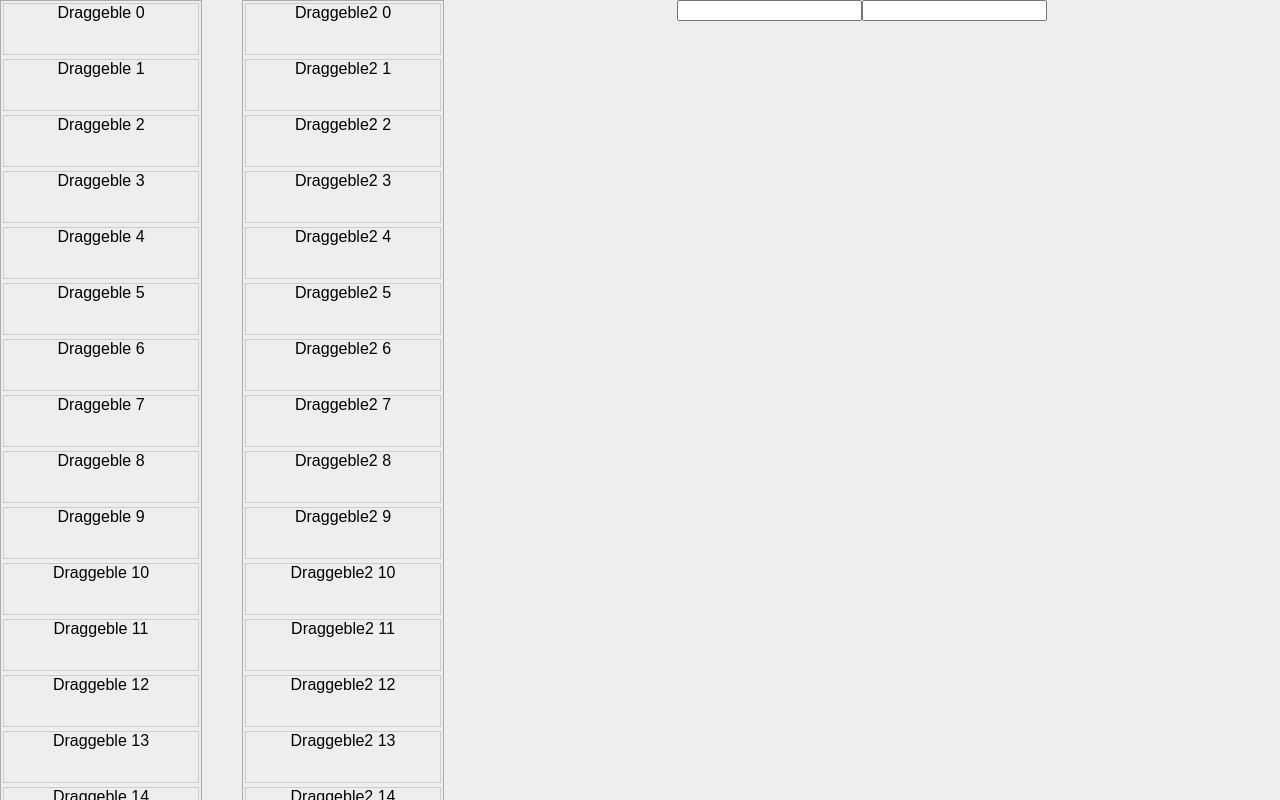
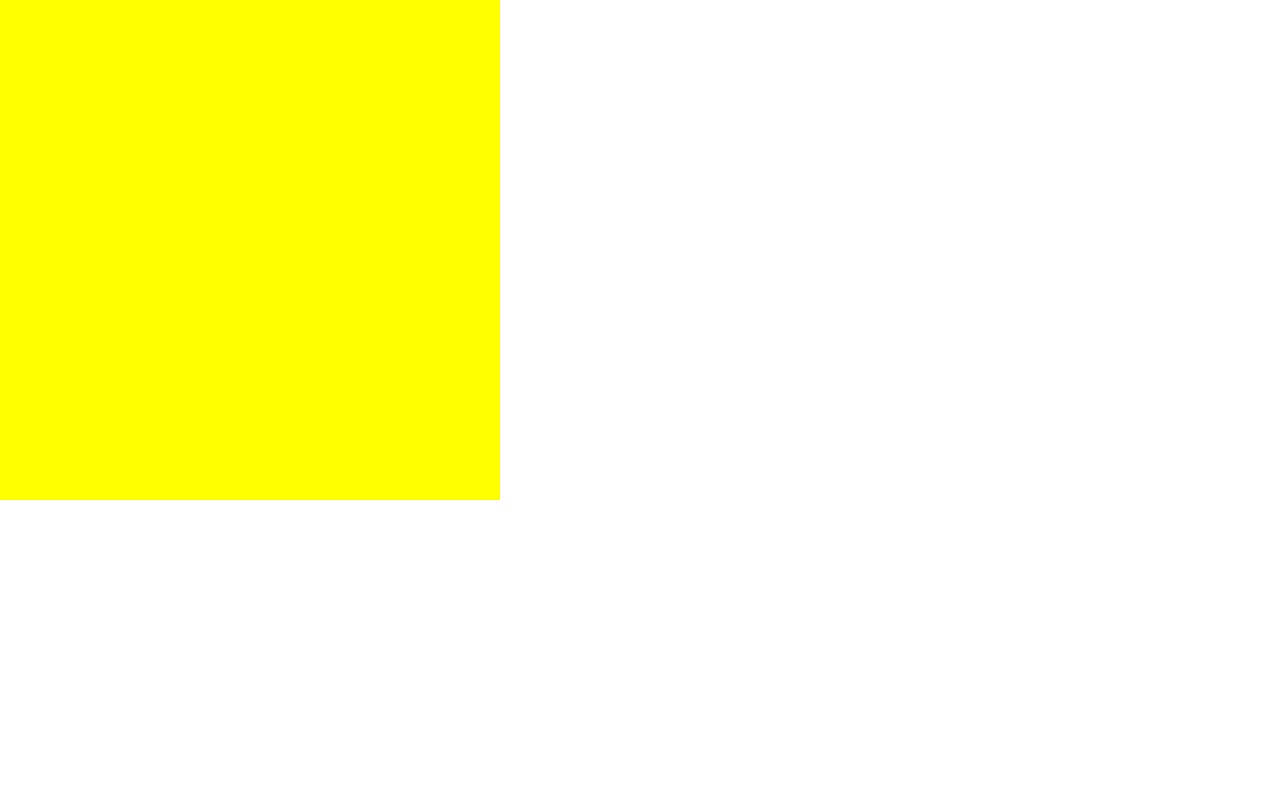
Before and after one commit to kutlugsahin/smooth-dnd-demo, a React (Create React App) app: page / in a window 1280 px wide. Built offline with nearby package versions, Linux system fonts and the light colour scheme.

Commit message:
vanilla impl

```diff
--- a/src/App.js
+++ b/src/App.js
@@ -8,8 +8,8 @@ class App extends Component {
   constructor(props) {
     super(props);
     this.state = {
-      items: Array(50).fill(undefined).map((p, i) => i),
-      items2: Array(50).fill(undefined).map((p, i) => i),
+      items: 'Array(50).fill(undefined)'.split('').map((p, i) => i),
+      items2: 'Array(50).fill(undefined)'.split('').map((p, i) => i),
     };
   }
 
--- /dev/null
+++ b/src/Tryout.js
@@ -0,0 +1,61 @@
+import React, { Component } from 'react';
+
+export default class extends Component {
+  render() {
+    return (
+      <div style={{ width: '500px', height: '500px',  overflowY: 'auto'}}>
+        <div id="a" style={{
+          width: '500px',
+          height: '1000px',
+          overflow: 'auto',
+          backgroundColor: 'yellow'
+        }}>
+        </div>
+      </div>
+    );
+  }
+}
+
+const getIntersection = (rect1, rect2) => {
+  return {
+    left: Math.max(rect1.left, rect2.left),
+    top: Math.max(rect1.top, rect2.top),
+    right: Math.min(rect1.right, rect2.right),
+    bottom: Math.min(rect1.bottom, rect2.bottom),
+  }
+}
+
+const getVisibleRect = (element) => {
+  let currentElement = element;
+  let rect = element.getBoundingClientRect();
+  currentElement = element.parentElement;
+  while (currentElement) {
+    rect = getIntersection(rect, currentElement.getBoundindClientRect())
+  }
+  return rect;
+}
+
+const listenScrollParent = (element, clb) => {
+  let scrollers = [];
+  const dispose = () => {
+    scrollers.forEach(p => {
+      p.removeEventListener('scroll', clb);
+    });
+    window.removeEventListener('scroll', clb);
+  }
+
+  let currentElement = element;
+  while (currentElement) {
+    if (currentElement.scrollHeight > currentElement.offsetHeight) {
+      currentElement.addEventListener('scroll', clb);
+      scrollers.push(currentElement);
+    }
+    currentElement = currentElement.parentElement;
+  }
+
+  window.addEventListener('scroll', clb);
+
+  return {
+    dispose
+  }
+}
--- a/src/container/index.jsx
+++ b/src/container/index.jsx
@@ -44,14 +44,32 @@ class Container extends Component {
     this.setWrapperSizes = this.setWrapperSizes.bind(this);
     this.getWrapperSizes = this.getWrapperSizes.bind(this);
     this.saveState = this.saveState.bind(this);
+    this.previewRemoveItem = this.previewRemoveItem.bind(this);
+    this.previewAddItem = this.previewAddItem.bind(this);
+    this.resetPreview = this.resetPreview.bind(this);
     this.wrappers = [];
     this.draggables = [];
     this.state = {
-      dispatch: -1,
-      attach: -1,
-      animate: true,
-      size: 56
+      previewRemoveItemIndex: null,
+      previewAddItemIndex: null,
+      animate: true
     }
+  }
+
+  previewAddItem(index, size) {
+    if (this.state.previewAddItemIndex !== index || this.state.size !== size) {
+      this.setContainerState({ previewAddItemIndex: index, size });
+    }
+  }
+
+  previewRemoveItem(index) {
+    if (this.state.previewRemoveItemIndex !== index) {
+      this.setContainerState({ previewRemoveItemIndex: index });
+    }
+  }
+
+  resetPreview() {
+    this.setContainerState({ previewAddItemIndex: null, previewRemoveItemIndex: null });
   }
 
   componentDidMount() {
@@ -75,38 +93,66 @@ class Container extends Component {
     this.containerVisibleRect = { x: left, y: top, width, height };
   }
 
+  // handleInbound(draggingContext, x, y) {
+  //   let index = 0;
+  //   const diff = getDragDistanceToContainerBeginning(x, y, this);
+  //   const draggingElementSize = this.getElementSize(draggingContext.element);
+  //   const wrapperSizes = this.getWrapperSizes();
+  //   if (this.state.previewAddItemIndex !== null) {
+  //     let totalSize = 0;
+  //     for (let i = 0; i < wrapperSizes.length; i++) {
+  //       const [start, end] = wrapperSizes[i];
+  //       if (this.state.previewAddItemIndex < i) {
+  //         if (diff >= start && diff < end) {
+  //           index = i;
+  //           break;
+  //         }
+  //       } else if (this.state.previewAddItemIndex === i) {
+  //         if (diff < start) {
+  //           index = i;
+  //         } else {
+  //           index = i + 1;
+  //         }
+  //         break;
+  //       } else {
+  //         if (diff < end) {
+  //           index = i;
+  //           break;
+  //         }
+  //       }
+
+  //       index++;
+  //     }
+  //   } else if (this.state.previewRemoveItemIndex !== null) {
+  //     index = this.state.previewRemoveItemIndex;
+  //   } else {
+  //     for (let i = 0; i < wrapperSizes.length; i++) {
+  //       const [start, end] = wrapperSizes[i];
+  //       if (diff >= start && diff <= end) {
+  //         if (diff < (end - start) / 2) {
+  //           index = i;
+  //         } else {
+  //           index = i + 1;
+  //         }
+  //         break;
+  //       }
+  //       index++;
+  //     }
+  //   }
+
+  //   this.previewAddItem(index, draggingElementSize);
+  // }
+
   handleInbound(draggingContext, x, y) {
     let index = 0;
     const diff = getDragDistanceToContainerBeginning(x, y, this);
-    const attachedSize = this.getElementSize(draggingContext.element);
+    const draggingElementSize = this.getElementSize(draggingContext.element);
     const wrapperSizes = this.getWrapperSizes();
-    if (this.state.attach > -1) {
-      let totalSize = 0;
-      for (let i = 0; i < wrapperSizes.length; i++) {
-        const [start, end] = wrapperSizes[i];
-        if (this.state.attach < i) {
-          if (diff >= start) {
-            index = i;
-            break;
-          }
-        } else if (this.state.attach === i) {
-          if (diff < start) {
-            index = i;
-          } else {
-            index = i + 1;
-          }
-            break;
-        } else {
-          if (diff < end) {
-            index = i;
-            break;
-          }
-        }
 
-        index++;
-      }
-    } else if(this.state.dispatch > -1) {
-      index = this.state.dispatch;
+    if (this.state.previewAddItemIndex !== null) {
+
+    } else if (this.state.previewRemoveItemIndex !== null) {
+      index = this.state.previewRemoveItemIndex;
     } else {
       for (let i = 0; i < wrapperSizes.length; i++) {
         const [start, end] = wrapperSizes[i];
@@ -122,19 +168,13 @@ class Container extends Component {
       }
     }
 
-    this.setContainerState({
-      attach: index,
-      size: attachedSize
-    });
+    this.previewAddItem(index, draggingElementSize);
   }
 
   handleOutbound(draggingContext) {
     const { element } = draggingContext;
-    const dispatchIndex = this.wrappers.indexOf(element);
-    this.setContainerState({
-      dispatch: dispatchIndex,
-      size: this.getElementSize(element)
-    });
+    const previewRemoveItemIndex = this.wrappers.indexOf(element);
+    this.previewRemoveItem(previewRemoveItemIndex);
   }
 
   getElementSize(element) {
@@ -142,24 +182,24 @@ class Container extends Component {
   }
 
   setContainerState(state) {
-    if ((state.attach !== undefined && this.state.attach !== state.attach) ||
-      (state.dispatch !== undefined && this.state.dispatch !== state.dispatch)) {
+    if ((state.previewAddItemIndex !== undefined && this.state.previewAddItemIndex !== state.previewAddItemIndex) ||
+      (state.previewRemoveItemIndex !== undefined && this.state.previewRemoveItemIndex !== state.previewRemoveItemIndex)) {
       this.setWrapperSizes(Object.assign({}, this.state, state));
     }
     this.setState(state);
   }
 
-  setWrapperSizes({ attach, dispatch, size }) {
+  setWrapperSizes({ previewAddItemIndex, previewRemoveItemIndex, size }) {
     const wrapperSizes = [...this.wrappers.map(this.getElementSize)];
-    if (dispatch > -1) {
-      wrapperSizes.splice(dispatch, 1);
+    if (previewRemoveItemIndex !== null) {
+      wrapperSizes.splice(previewRemoveItemIndex, 1);
     }
 
     let total = 0;
     const result = [];
     for (let i = 0; i < wrapperSizes.length; i++) {
       const currentSize = wrapperSizes[i];
-      if (attach > -1 && i === attach) {
+      if (previewAddItemIndex > -1 && i === previewAddItemIndex) {
         // result.push([total, total + currentSize + size]);
         total += size;
       } else {
@@ -184,14 +224,14 @@ class Container extends Component {
 
   saveState(draggingContext) {
     if (this.props.onDragEnd) {
-      this.props.onDragEnd(this.state.dispatch,
-        this.state.attach, // > this.state.dispatch ? this.state.attach - 1 : this.state.attach,
+      this.props.onDragEnd(this.state.previewRemoveItemIndex,
+        this.state.previewAddItemIndex, // > this.state.previewRemoveItemIndex ? this.state.previewAddItemIndex - 1 : this.state.previewAddItemIndex,
         draggingContext.payload);
     }
 
     this.setState({
-      attach: -1,
-      dispatch: -1,
+      previewAddItemIndex: null,
+      previewRemoveItemIndex: null,
       animate: false
     });
 
@@ -231,22 +271,24 @@ class Container extends Component {
   }
 
   getTranslateStyleForElement(index, size, animate = true) {
-    const { attach, dispatch } = this.state;
+    const { previewAddItemIndex, previewRemoveItemIndex } = this.state;
     let translate = 0;
-    const visibleAttachIndex = attach > -1 ? (dispatch > -1 && dispatch < attach ? attach + 1 : attach) : -1;
+    const previewAddItemVisibleIndex = previewAddItemIndex !== null ?
+      (previewRemoveItemIndex !== null && previewRemoveItemIndex < previewAddItemIndex ?
+        previewAddItemIndex + 1 : previewAddItemIndex) : null;
 
-    if (visibleAttachIndex > -1 && visibleAttachIndex <= index) {
+    if (previewAddItemVisibleIndex !== null && previewAddItemVisibleIndex <= index) {
       translate = size;
     }
 
-    if (dispatch > -1 && dispatch < index) {
-      translate -= size;
+    if (previewRemoveItemIndex !== null && previewRemoveItemIndex < index) {
+      translate -= this.getElementSize(this.wrappers[index]);
     }
 
     return {
       transition: animate ? 'transform 0.2s ease' : 'transform 0s ease',
       transform: `translate3d(0, ${translate}px, 0)`,
-      visibility: +dispatch > -1 && +dispatch === index ? 'hidden' : 'visible'
+      visibility: previewRemoveItemIndex !== null && previewRemoveItemIndex === index ? 'hidden' : 'visible'
     };
   }
 }
--- a/src/index.js
+++ b/src/index.js
@@ -2,7 +2,8 @@ import React from 'react';
 import ReactDOM from 'react-dom';
 import './index.css';
 import App from './App';
+import Tryout from './Tryout';
 import registerServiceWorker from './registerServiceWorker';
 
-ReactDOM.render(<App />, document.getElementById('root'));
+ReactDOM.render(<Tryout />, document.getElementById('root'));
 registerServiceWorker();
--- a/src/mediator/index.js
+++ b/src/mediator/index.js
@@ -140,7 +140,7 @@ class Mediator {
     fromContainer.handleOutbound(this.draggingContext);
 
     if (targetContainer !== fromContainer) {
-      fromContainer.setState({ attach: -1 });
+      fromContainer.previewAddItem(null);
     }
 
     if (targetContainer) {
@@ -148,12 +148,10 @@ class Mediator {
       targetContainer.handleInbound(this.draggingContext, x,y);
     } else {
       if (this.lastTargetContainer !== fromContainer) {
-        this.lastTargetContainer.setState({ dispatch: -1, attach: -1 });
+        this.lastTargetContainer.resetPreview();
       }
     }
   }
-
-
 
   registerListeners() {
     window.document.body.addEventListener('mousedown', this.handleGrab);
```
Also changed, not shown: src/smooth-dnd/container.js (+62 -0 lines), src/smooth-dnd/utils.js (added, +43 -0 lines).
